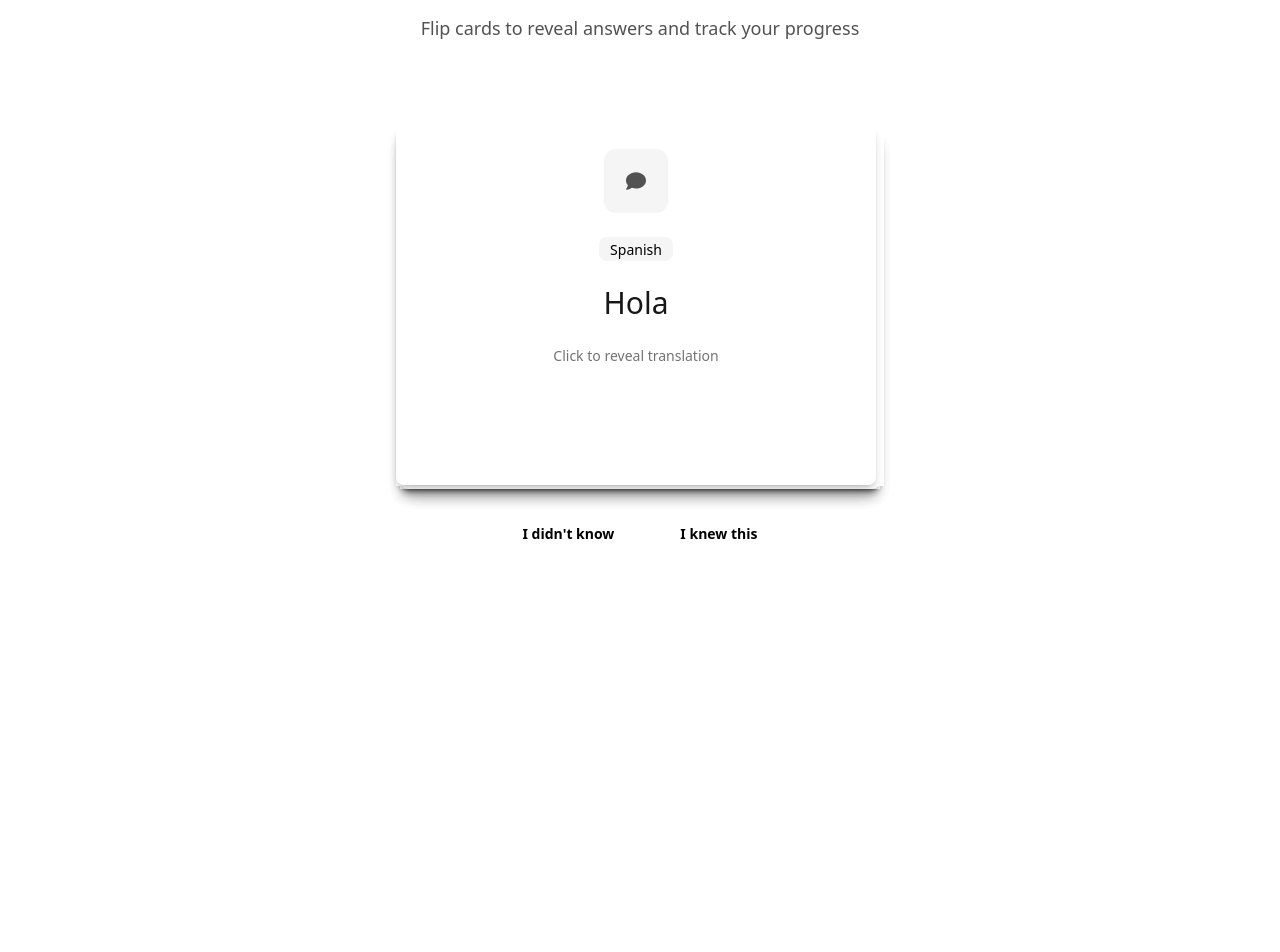
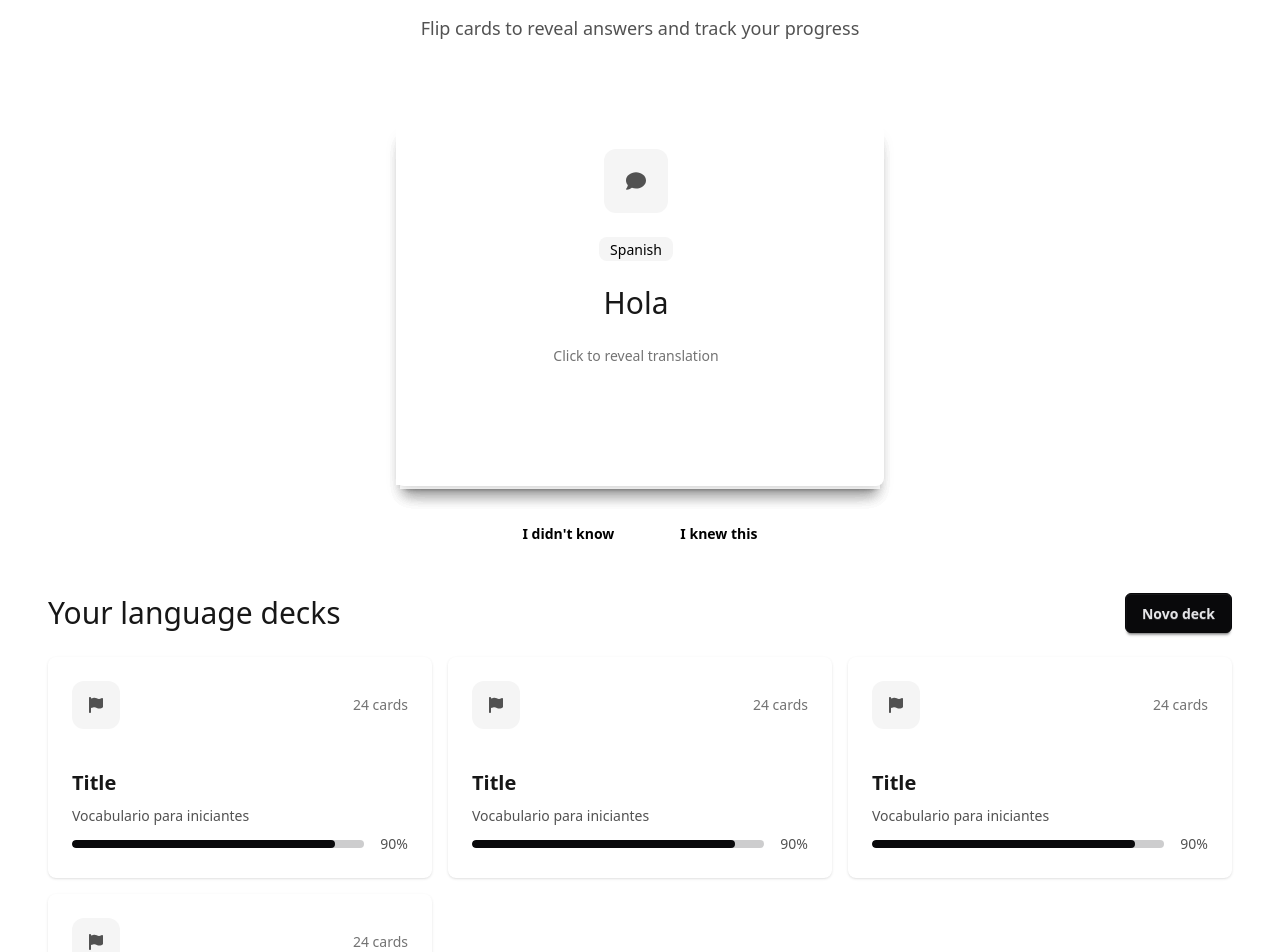
Before and after one commit to malvezzidatr/wordie-hub, a Next.js app: page /en in a window 1280 px wide. Shown: the part 722-1674 px from the top of the page. Before the commit the page ends 1275 px from the top, so only its background shows below. Built offline with nearby package versions, Linux system fonts and the light colour scheme.

Commit message:
feat: creating the component of deck

```diff
--- a/src/app/[locale]/page.tsx
+++ b/src/app/[locale]/page.tsx
@@ -1,18 +1,16 @@
 "use client";
 
 import { Card } from "@/components/Card/Card";
-import { FlashcardExample } from "@/components/FlashcardExample/FlashcardExample";
+import { CardStack } from "@/components/CardStack/CardStack";
+import { Deck } from "@/components/Deck/Deck";
 import { HeroSection } from "@/components/HeroSection/HeroSection";
 import { useTranslations } from "next-intl";
-import { useState } from "react";
 import { FaPlay, FaLayerGroup, FaFire, FaChartLine, FaCheck, FaComment } from "react-icons/fa6";
 
 export default function Home() {
   const t = useTranslations('HomePage');
-  const [movingTop, setMovingTop] = useState<number | null>(null);
-  const [isTop, setIsTop] = useState<boolean>();
-  const [zIndex, setZindex] = useState<number>(10);
-  const [flashcardExamples, setFlashcardExamples] = useState([
+
+  const flashcardExamples = [
     {
       title: t("flashcardExampleTitle1"),
       language: t("flashcardExampleLanguage1"),
@@ -49,42 +47,9 @@ export default function Home() {
       backLanguage: t("flashcardExampleBackLanguage5"),
     },
   ]
-)
-  const [removing, setRemoving] = useState<number | null>(null);
-
-
-  const handleRemove = () => {
-    if (flashcardExamples.length === 0) return;
-
-    setRemoving(0);
-    setTimeout(() => {
-      setFlashcardExamples((prev) => prev.slice(1));
-      setRemoving(null);
-    }, 300);
-  };
-
-  const handleIDidntKnow = () => {
-    if (flashcardExamples.length === 0) return;
-
-    setMovingTop(0);
-    setTimeout(() => {
-      setZindex(0);
-    }, 300)
-
-    setTimeout(() => {
-      setFlashcardExamples((prev) => {
-        const copy = [...prev];
-        const top = copy.shift();
-        if (top) copy.push(top);
-        return copy;
-      });
-      setMovingTop(null);
-      setZindex(10)
-    }, 800);
-  };
 
   return (
-    <div className="bg-white min-h-screen items-center justify-center text-black">
+    <div className="bg-white min-h-screen px-12 items-center justify-center text-black">
       <HeroSection
         title={t('title')}
         subtitle={t('subtitle')}
@@ -92,62 +57,25 @@ export default function Home() {
         icon={FaPlay}
       />
 
-      <div className="w-full mt-24 flex items-center justify-around px-8 gap-8 mb-14">
+      <div className="w-full mt-24 flex items-center justify-between gap-8 mb-14">
         <Card icon={FaLayerGroup} title={t('cardTitleActiveDeck')} countText="24" />
         <Card icon={FaFire} title={t('cardTitleDayStreak')} countText="47" />
         <Card icon={FaChartLine} title={t('cardTitleAccuracy')} countText="89%" />
       </div>
-
-      <p className="text-3xl text-neutral-900 mb-4 text-center">Interactive Learning Experience</p>
-      <p className="text-lg text-neutral-600 text-center">Flip cards to reveal answers and track your progress</p>
-      <div className="w-full flex items-center justify-center mt-20">
-        <div className="stack relative mx-auto">
-          <style jsx>{`
-            @keyframes riseAndFall {
-              0% { transform: rotate(0deg); }
-              50% { transform: translateY(-550px); scale: 0.6;}
-              60% { scale: 0.5;}
-              75% { scale: 0.4;}
-              90% { scale: 0.2;}
-              100% { transform: translateY(0px) translateX(0px);}
-            }
-            .animate-rise-fall {
-              animation: riseAndFall 0.8s ease-in-out;
-            }
-          `}</style>
-          {flashcardExamples.map((flashcard, i) => {
-            const movingThis = i === 0 && movingTop === 0;
-
-            return (
-              <div
-                key={flashcard.backTitle + flashcard.language}
-                className={`bg-white w-full cursor-pointer ${
-                  movingThis ? `absolute animate-rise-fall` : "relative translate-y-0 opacity-100"
-                }`}
-                style={{
-                  zIndex: movingThis ? zIndex : flashcardExamples.length - i,
-                }}
-              >
-                <FlashcardExample
-                  title={flashcard.title}
-                  language={flashcard.language}
-                  subtitle={flashcard.subtitle}
-                  backTitle={flashcard.backTitle}
-                  backLanguage={flashcard.backLanguage}
-                />
-              </div>
-            );
-          })}
-
-        </div>
+      <div className="mb-10">
+        <p className="text-3xl text-neutral-900 mb-4 text-center">Interactive Learning Experience</p>
+        <p className="text-lg text-neutral-600 text-center">Flip cards to reveal answers and track your progress</p>
+        <CardStack flashcards={flashcardExamples} />
       </div>
-      <div className="flex mt-6 gap-8 justify-center">
-        <button  onClick={flashcardExamples.length > 0 ? handleIDidntKnow : undefined}  className="btn btn-ghost hover:btn-error rounded-md">
-          I didn't know
-        </button>
-        <button onClick={isTop ? handleRemove : undefined} className="btn btn-ghost hover:btn-success rounded-md">
-          I knew this
-        </button>
+      <div className="flex w-full items-center justify-between mb-6">
+        <p className="text-3xl text-neutral-900">Your language decks</p>
+        <button className="btn btn-neutral rounded-md">Novo deck</button>
+      </div>
+      <div className="flex items-center gap-4 justify-between flex-wrap">
+        <Deck />
+        <Deck />
+        <Deck />
+        <Deck />
       </div>
     </div>
   );
--- /dev/null
+++ b/src/components/CardStack/CardStack.tsx
@@ -0,0 +1,107 @@
+"use client"
+
+import { useState } from "react";
+import { FlashcardExample } from "../FlashcardExample/FlashcardExample";
+
+type flashcard = {
+  title: string;
+  language: string;
+  subtitle: string;
+  backTitle: string;
+  backLanguage: string;
+}
+
+interface CardStackProps {
+  flashcards: flashcard[];
+}
+
+export const CardStack = ({ flashcards }: CardStackProps) => {
+  const [movingTop, setMovingTop] = useState<number | null>(null);
+  const [isTop, setIsTop] = useState<boolean>();
+  const [zIndex, setZindex] = useState<number>(10);
+  const [removing, setRemoving] = useState<number | null>(null);
+  const [flashcardExamples, setFlashcardExamples] = useState(flashcards);
+  const handleRemove = () => {
+    if (flashcardExamples.length === 0) return;
+
+    setRemoving(0);
+    setTimeout(() => {
+      setFlashcardExamples((prev) => prev.slice(1));
+      setRemoving(null);
+    }, 300);
+  };
+
+  const handleIDidntKnow = () => {
+    if (flashcardExamples.length === 0) return;
+
+    setMovingTop(0);
+    setTimeout(() => {
+      setZindex(0);
+    }, 300)
+
+    setTimeout(() => {
+      setFlashcardExamples((prev) => {
+        const copy = [...prev];
+        const top = copy.shift();
+        if (top) copy.push(top);
+        return copy;
+      });
+      setMovingTop(null);
+      setZindex(10)
+    }, 800);
+  };
+
+  return (
+    <>
+      <div className="w-full flex items-center justify-center mt-20">
+          <div className="stack relative mx-auto">
+            <style jsx>{`
+              @keyframes riseAndFall {
+                0% { transform: rotate(0deg); }
+                50% { transform: translateY(-550px) translateX(240px) rotate(25deg); scale: 0.6;}
+                60% { scale: 0.5; transform: translateX(100px) rotate(20deg)}
+                75% { scale: 0.4; }
+                90% { scale: 0.2; }
+                100% { transform: translateY(0px) translateX(0px) rotate(0deg);}
+              }
+              .animate-rise-fall {
+                animation: riseAndFall 0.8s ease-in-out;
+              }
+            `}</style>
+            {flashcardExamples.map((flashcard, i) => {
+              const movingThis = i === 0 && movingTop === 0;
+
+              return (
+                <div
+                  key={flashcard.backTitle + flashcard.language}
+                  className={`bg-white cursor-pointer opacity-100 shadow-lg hover:shadow-xl rounded-lg ${
+                    movingThis ? `absolute animate-rise-fall` : "relative translate-y-0"
+                  }`}
+                  style={{
+                    zIndex: movingThis ? zIndex : flashcardExamples.length - i,
+                  }}
+                >
+                  <FlashcardExample
+                    title={flashcard.title}
+                    language={flashcard.language}
+                    subtitle={flashcard.subtitle}
+                    backTitle={flashcard.backTitle}
+                    backLanguage={flashcard.backLanguage}
+                  />
+                </div>
+              );
+            })}
+
+          </div>
+      </div>
+      <div className="flex mt-6 gap-8 justify-center">
+        <button  onClick={flashcardExamples.length > 0 ? handleIDidntKnow : undefined}  className="btn btn-ghost hover:btn-error rounded-md">
+          I didn't know
+        </button>
+        <button onClick={isTop ? handleRemove : undefined} className="btn btn-ghost hover:btn-success rounded-md">
+          I knew this
+        </button>
+      </div>
+    </>
+  )
+}
--- /dev/null
+++ b/src/components/Deck/Deck.tsx
@@ -0,0 +1,22 @@
+import { FaFlag } from "react-icons/fa6"
+
+export const Deck = () => {
+  return (
+    <div className="card w-96 card-md shadow-sm">
+        <div className="flex items-center justify-between mb-4 w-full px-6 pt-6">
+          <div className="w-12 h-12 bg-neutral-100 rounded-xl flex items-center justify-center">
+            <FaFlag className="text-neutral-600 text-md" />
+          </div>
+          <p className="text-sm text-neutral-500 justify-self-end">24 cards</p>
+        </div>
+      <div className="card-body">
+        <h2 className="card-title text-xl text-neutral-900">Title</h2>
+        <p className="text-neutral-600">Vocabulario para iniciantes</p>
+        <div className="w-full flex items-center gap-4">
+          <progress className="progress progress-neutral w-full" value="90" max="100"></progress>
+          <p className="text-sm text-neutral-600">90%</p>
+        </div>
+      </div>
+    </div>
+  )
+}
--- a/src/components/FlashcardExample/FlashcardExample.tsx
+++ b/src/components/FlashcardExample/FlashcardExample.tsx
@@ -18,13 +18,12 @@ export const FlashcardExample = ({
   return (
     <label key={title + language} className="w-[480px] h-[360px] [perspective:1000px] cursor-pointer block">
       <input defaultChecked={false} type="checkbox" className="peer hidden" />
-
-      <div className="relative w-full h-full transition-transform duration-700 [transform-style:preserve-3d] peer-checked:[transform:rotateY(180deg)] shadow-lg rounded-lg">
+      <div className="relative w-full h-full transition-transform duration-700 [transform-style:preserve-3d] peer-checked:[transform:rotateY(180deg)] rounded-lg">
 
         {/* Frente */}
-          <div className="absolute w-full h-full" style={{ backfaceVisibility: 'hidden', willChange: 'transform' }}>
+          <div className="absolute bg-white w-full h-full" style={{ backfaceVisibility: 'hidden', willChange: 'transform' }}>
 
-          <div className="card w-[480px] shadow-md hover:shadow-lg transition-shadow h-full">
+          <div className="card w-[480px] h-full">
             <div className="card-body items-center flex justify-center">
               <div className="w-16 h-16 bg-neutral-100 rounded-xl flex items-center justify-center mx-auto mb-4">
                 <i className="text-neutral-600 text-xl">
@@ -40,7 +39,7 @@ export const FlashcardExample = ({
 
         {/* Verso */}
           <div
-            className="absolute w-full h-full"
+            className="absolute bg-white w-full h-full"
             style={{
               transform: 'rotateY(180deg)',
               backfaceVisibility: 'hidden',
```
